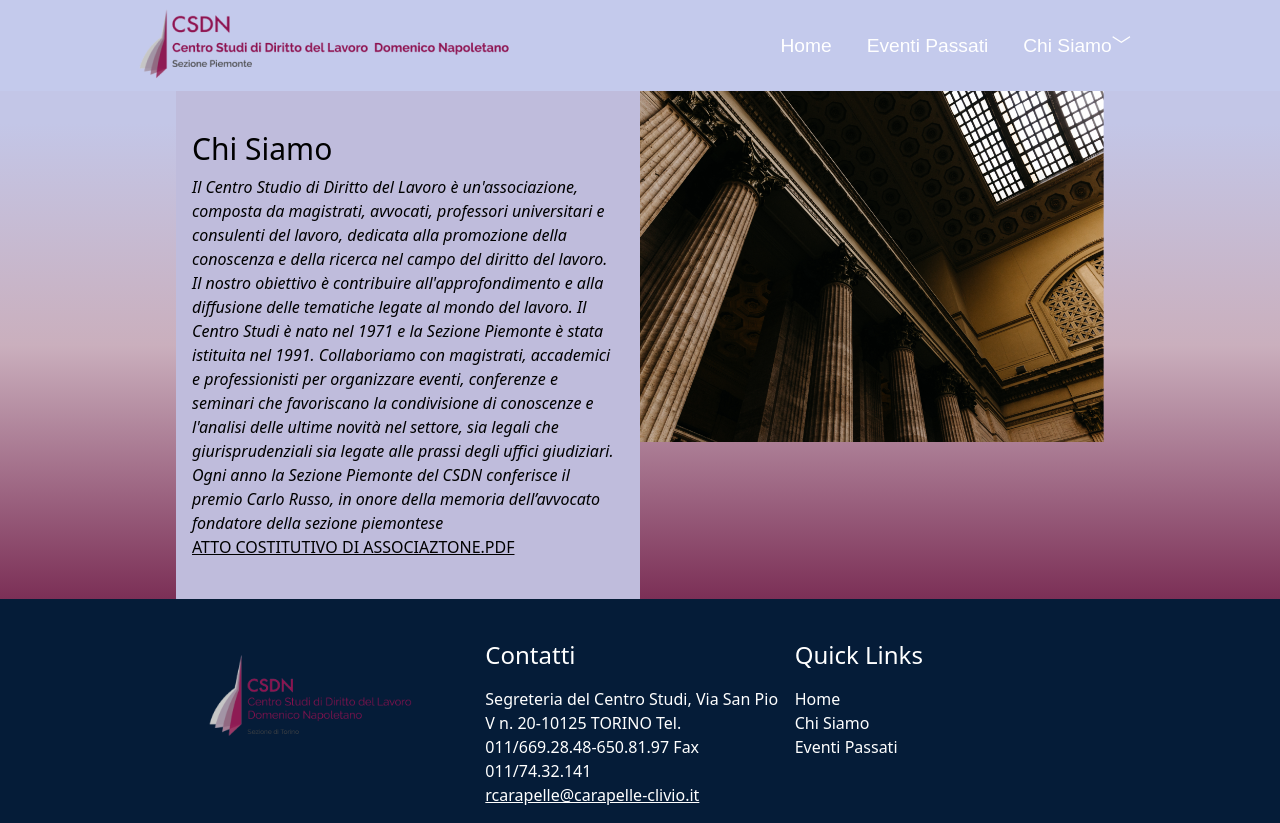
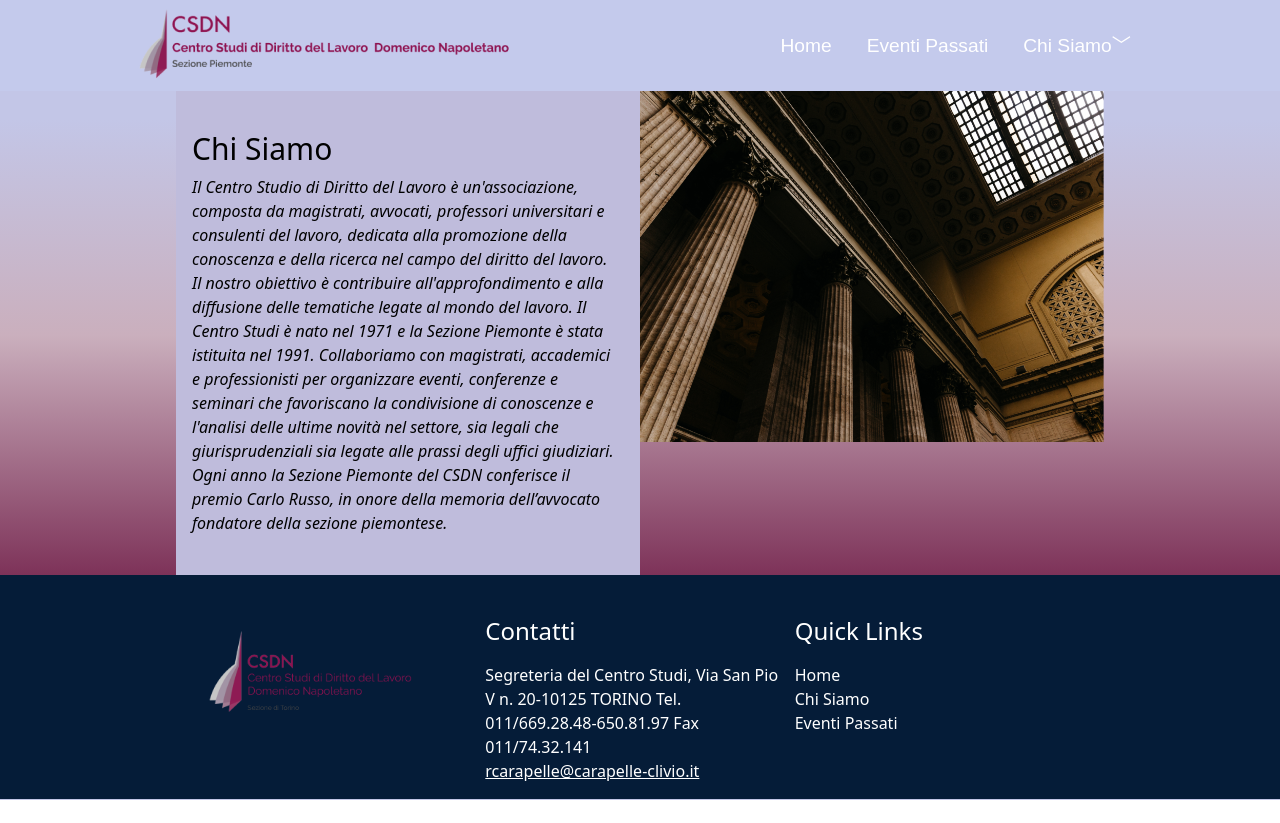
Before and after one commit to Homeyra-Mahmoudi/CSDN, a Nuxt app: page /ChiSiamo in a window 1280 px wide. After the commit the page ends 800 px from the top, so only its background shows below. Built offline with nearby package versions, Linux system fonts and the light colour scheme.

Commit message:
adding changes on navbar and chi siamo page agaaaain

```diff
--- a/components/ChiSiamo/Banner-chi-siamo.vue
+++ b/components/ChiSiamo/Banner-chi-siamo.vue
@@ -8,9 +8,8 @@ Il Centro Studi è nato nel 1971 e la Sezione Piemonte è stata istituita nel 19
 
 Collaboriamo con magistrati, accademici e professionisti per organizzare eventi, conferenze e seminari che favoriscano la condivisione di conoscenze e l'analisi delle ultime novità nel settore, sia legali che giurisprudenziali sia legate alle prassi degli uffici giudiziari.
 
-Ogni anno la Sezione Piemonte del CSDN conferisce il premio Carlo Russo, in onore della memoria dell’avvocato fondatore della sezione piemontese
+Ogni anno la Sezione Piemonte del CSDN conferisce il premio Carlo Russo, in onore della memoria dell’avvocato fondatore della sezione piemontese.
         </p>
-      <a class="text-footer-black-darker font-thin rounded-lg font-Roboto lg:text-base underline" href="https://www.temporary-url.com/404.php" >ATTO COSTITUTIVO DI ASSOCIAZTONE.PDF</a>
 
   </div>
   <div class="basis-1/2 ">
```
Also changed, not shown: components/Home/card-eventi-passati.vue (+0 -7 lines), 7 other files (tests, documents, lock files or other folders).
